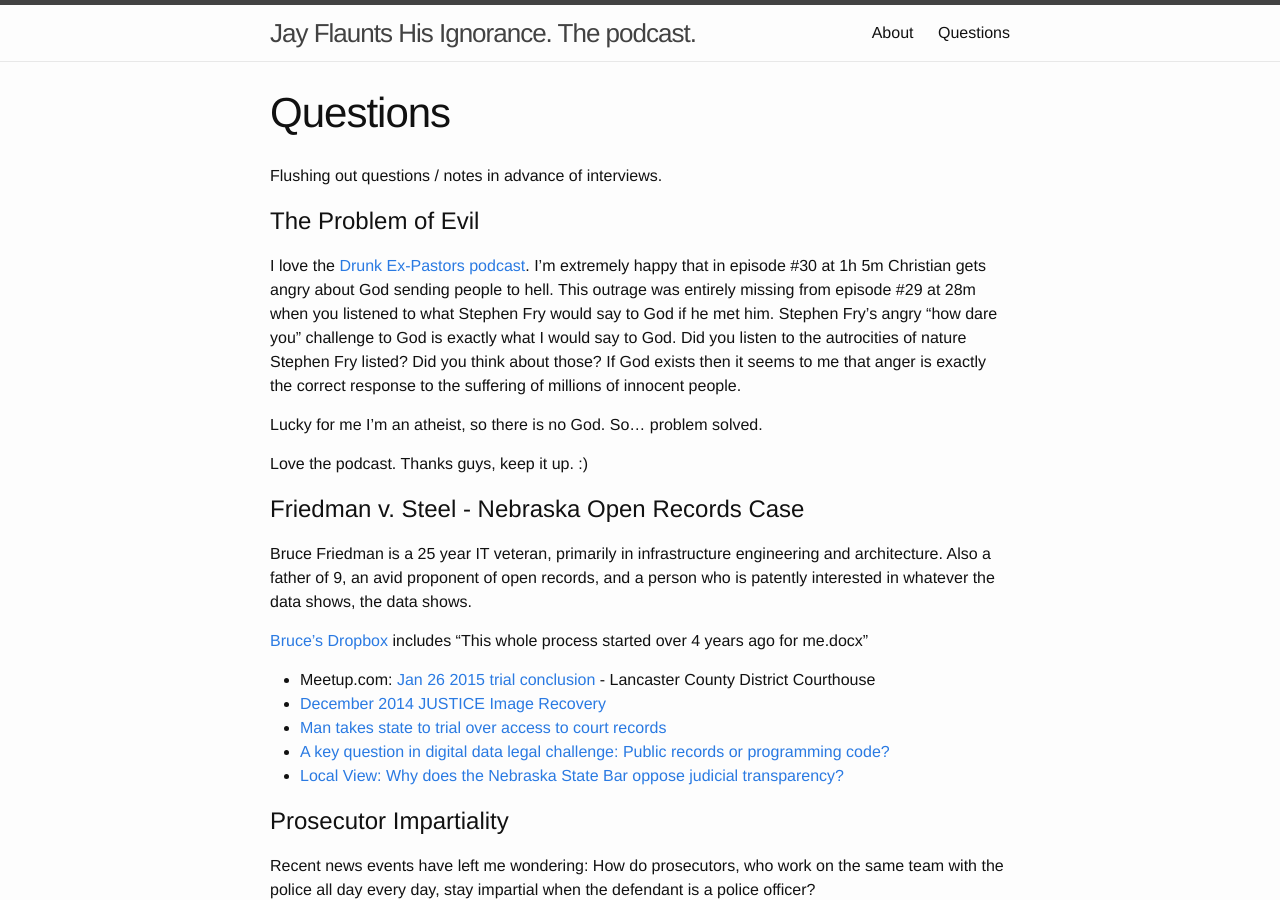
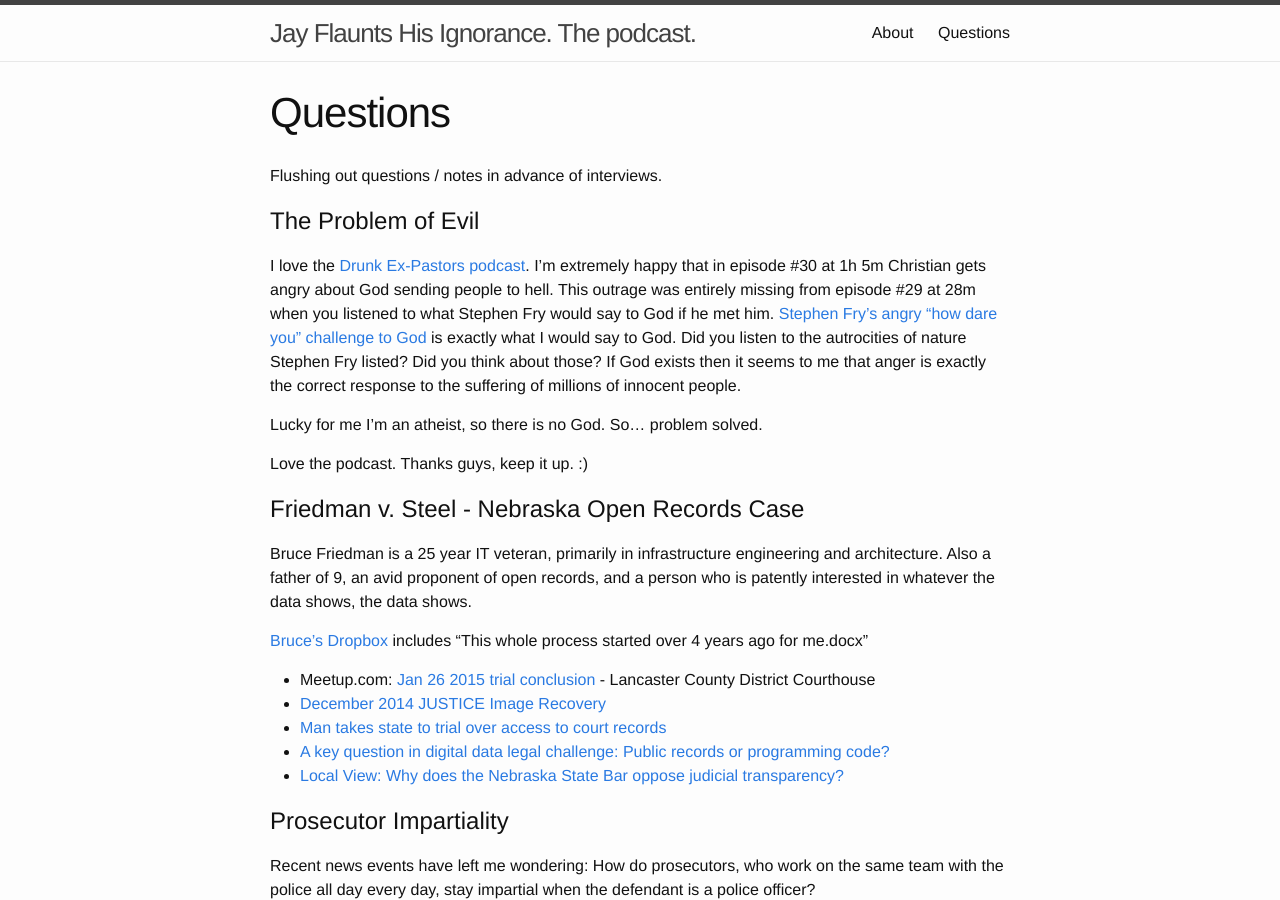
Before and after one commit to jhannah/jayflaunts, a Jekyll site: the page built from questions.md, in a window 1280 px wide and 900 px high. Built offline with Jekyll 4.4.1, drawn with Linux system fonts in a browser that asks for light colours; part of the change alters nothing that is shown.

```diff
--- a/questions.md
+++ b/questions.md
@@ -12,8 +12,9 @@ Flushing out questions / notes in advance of interviews.
 I love the [Drunk Ex-Pastors podcast](http://www.drunkexpastors.com/).
 I'm extremely happy that in episode #30 at 1h 5m Christian gets angry about God sending
 people to hell. This outrage was entirely missing from episode #29 at 28m when you listened to
-what Stephen Fry would say to God if he met him. Stephen Fry's angry "how dare you" challenge to
-God is exactly what I would say to God. Did you listen to the autrocities of nature Stephen Fry
+what Stephen Fry would say to God if he met him.
+[Stephen Fry's angry "how dare you" challenge to God](https://www.youtube.com/watch?v=-suvkwNYSQo)
+is exactly what I would say to God. Did you listen to the autrocities of nature Stephen Fry
 listed? Did you think about those? If God exists then it seems to me that
 anger is exactly the correct response to the suffering of millions of innocent people.
 
```
